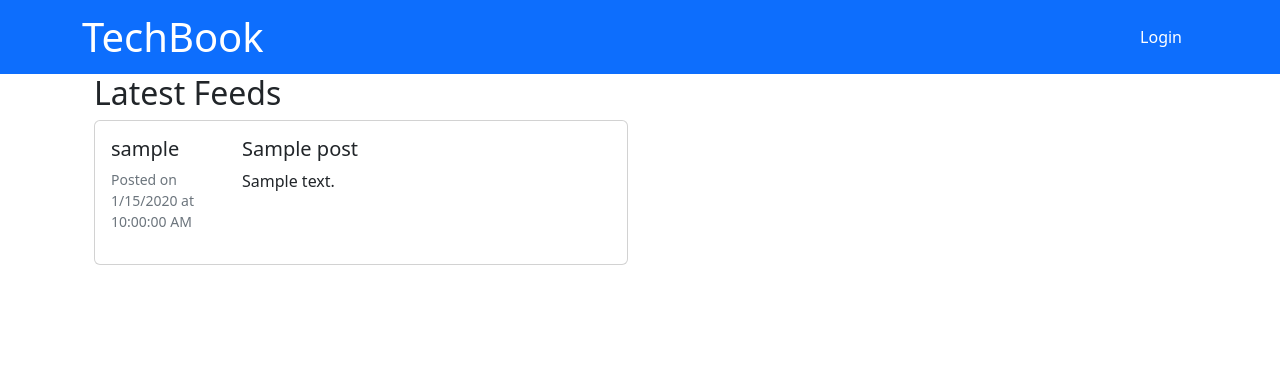
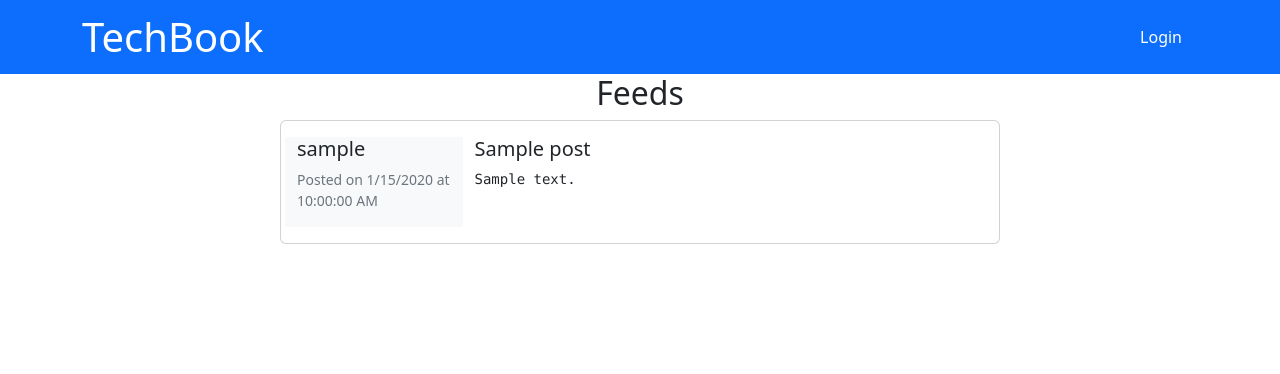
Before and after one commit to caubenondo/Techblog-MVC, a Node server app: page / in a window 1280 px wide. Shown: the top 374 px of the page. Run offline with Node 20, Linux system fonts and the light colour scheme; tables that the repository leaves empty hold one stand-in row (values such as "Sample post"); some libraries are stand-ins or nearby versions.

Commit message:
add stuff

```diff
--- a/controllers/homeRoutes.js
+++ b/controllers/homeRoutes.js
@@ -20,6 +20,7 @@ router.get('/', async (req,res)=>{
             posts,
             logged_in: req.session.logged_in,
             user_id:req.session.user_id,
+            username: req.session.username
         })
 
     } catch (error) {
@@ -49,6 +50,7 @@ router.get('/dashboard', withAuth , async (req,res)=>{
         res.render('dashboard',{
             ...user,
             logged_in:true,
+            username: user.username
         })
     } catch (error) {
         res.status(400).json(error)
--- a/views/homepage.handlebars
+++ b/views/homepage.handlebars
@@ -1,20 +1,20 @@
 {{!-- {{> navbar}} --}}
 
-<div class="container">
-    <h2>Latest Feeds</h2>
+<div class="container ">
 
-    <div class="row">
+    <div class="row justify-content-center">
+        <h2 class="text-center">Feeds</h2>
         {{#each posts as |post|}}
-            <div class="col-md-6">
-                <div class="card mb-4" >
+        <div class="col-md-8">
+            <div class="card mb-4">
                 <div class="card-body row">
-            <div class="col-3">
+                    <div class="col-3 bg-light">
                         <h5>{{user.username}}</h5>
                         <p class="small text-muted">Posted on {{format_time post.date_created}}</p>
                     </div>
                     <div class="col-8">
                         <h5 class="card-title">{{post.name}}</h5>
-                <p class="card-text">{{post.description}}</p>
+                        <pre style="white-space:pre-line" class="card-text">{{post.description}}</pre>
                     </div>
 
                 </div>
--- /dev/null
+++ b/views/partials/addpostmodal.handlebars
@@ -0,0 +1,32 @@
+<div class="d-grid gap-2 mb-4">
+    <button class="btn btn-primary" type="button" data-bs-toggle="modal" data-bs-target="#addPostModal">+ New Post</button>
+
+</div>
+<div class="modal fade" id="addPostModal" tabindex="-1" aria-labelledby="addPostModal" aria-hidden="true">
+    <div class="modal-dialog modal-dialog-centered">
+        <div class="modal-content">
+            <div class="modal-header bg-info">
+
+                <h3 class="modal-title">Adding New Post</h3>
+                <button class="btn-close" data-bs-dismiss="modal" aria-label="close"></button>
+            </div>
+            <div class="modal-body">
+                <form id="add-post" >
+                    <div class="mb-3">
+                        <label for="post_name" class="form-label">Name</label>
+                        <input type="text" class="form-control" id="post_name" aria-describedby="emailHelp">
+                    </div>
+                    <div class="mb-3">
+                        <label for="post_description">Post Description</label>
+                        <textarea class="form-control" placeholder="Leave a comment here"
+                            id="post_description"></textarea>
+
+                    </div>
+                    <div class="d-grid gap-1 d-md-flex justify-content-md-end">
+                         <button type="submit" class="btn btn-primary">Post</button>
+                    </div>
+                </form>
+            </div>
+        </div>
+    </div>
+</div>
--- a/views/partials/navbar.handlebars
+++ b/views/partials/navbar.handlebars
@@ -19,6 +19,7 @@
                 <a class="nav-link" href="/login">Login</a>
             </li>
             {{/unless}}
+            {{user.username}}
         </ul>
 
     </div>
--- a/views/partials/post-card.handlebars
+++ b/views/partials/post-card.handlebars
@@ -1,22 +1,35 @@
 <div class="row post-grid">
     {{#each posts as |post|}}
-<div class="col-md-6">
-    <div class="card " style="">
+    <div class="col-12 mb-3">
+        <div class="card ">
+            <div class="card-header">
+                <h3 class="card-title">{{post.name}}</h3>
+                <p class="card-subtitle mb-2 text-muted small ">{{format_time post.date_created}}</p>
+            </div>
             <div class="card-body">
-            <h5 class="card-title">{{post.name}}</h5>
-            <h6 class="card-subtitle mb-2 text-muted small ">{{format_time post.date_created}}</h6>
-            <p class="card-text">{{post.description}}</p>
+
+                <pre style="white-space: pre-line">{{post.description}}</pre>
             </div>
+            <div class="card-footer d-grid gap-2 d-md-flex justify-content-md-end">
                 <button class="delPostBtn btn btn-light" data-postId="{{post.id}}">Remove</button>
-        <button class="editPostBtn btn btn-primary" data-postId="{{post.id}}">Edit</button>
+                <button class="editPostBtn btn btn-primary" data-postId="{{post.id}}" data-bs-toggle="modal"
+                    data-bs-target="#editpostmodal">Edit</button>
+            </div>
+
         </div>
     </div>
-
     {{/each}}
-
-
 </div>
 
+<div class="modal fade" id="editpostmodal" data-bs-backdrop="static" data-bs-keyboard="false" tabindex="-1"
+    aria-labelledby="editpostmodalLabel" aria-hidden="true">
+    <div class="modal-dialog modal-dialog-centered">
+        <div class="modal-content">
+            <div class="modal-header bg-warning">
+                <h3 class="modal-title">EDIT POST</h3>
+                <button type="button" class="btn-close" data-bs-dismiss="modal" aria-label="Close"></button>
+            </div>
+            <div class="modal-body">
                 <form id="editPostForm">
                     <div class="mb-3">
                         <label for="edit_post_name" class="form-label">Name</label>
@@ -24,9 +37,12 @@
                     </div>
                     <div class="mb-3">
                         <label for="edit_post_description" class="form-label">Description</label>
-            <textarea class="form-control" placeholder="Leave a comment here" id="edit_post_description"></textarea>
+                        <textarea class="form-control" placeholder="Leave a comment here"
+                            id="edit_post_description"></textarea>
                     </div>
                     <button class="btn btn-primary">UPDATE</button>
                 </form>
-
-{{!-- <script src="js/editpost.js"></script> --}}
+            </div>
+        </div>
+    </div>
+</div>
```
Also changed, not shown: views/dashboard.handlebars (+8 -16 lines). Lines whose indentation alone changed are shown as unchanged.
